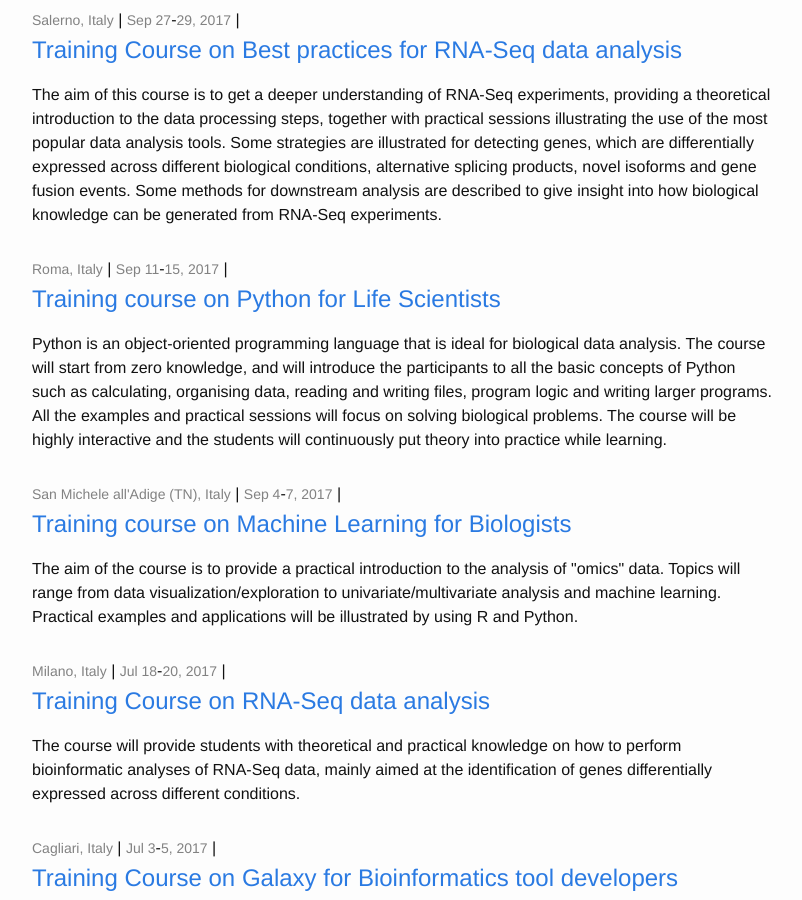
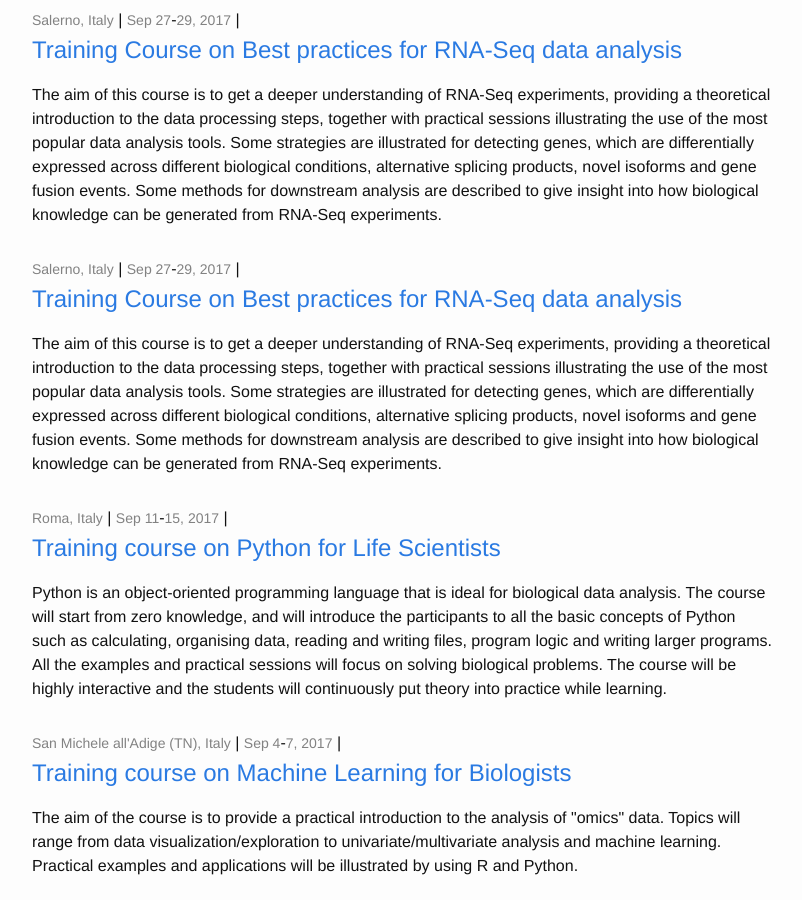
Before and after one commit to ELIXIR-IIB-training/website, a Jekyll site: the page built from courses/index.html, in a window 1280 px wide and 900 px high, scrolled down 515 px. Shown: the whole window, without its empty margins (238-1040 px from the left). Built offline with Jekyll 4.4.1, drawn with Linux system fonts in a browser that asks for light colours.

Commit message:
Update 2017-09-27-train-the-trainer-salerno.md

```diff
--- a/_posts/2017-09-27-train-the-trainer-salerno.md
+++ b/_posts/2017-09-27-train-the-trainer-salerno.md
@@ -1,3 +1,16 @@
+---
+layout: post
+title:  "Training Course on Best practices for RNA-Seq data analysis"
+date_start:   2017-09-27
+date_end:   2017-09-29
+venue: Salerno, Italy
+description: The aim of this course is to get a deeper understanding of RNA-Seq experiments, providing a theoretical introduction to the data processing steps, together with practical sessions illustrating the use of the most popular data analysis tools. Some strategies are illustrated for detecting genes, which are differentially expressed across different biological conditions, alternative splicing products, novel isoforms and gene fusion events. Some methods for downstream analysis are described to give insight into how biological knowledge can be generated from RNA-Seq experiments.
+
+---
+
+
+
+
 ---
 layout: post
 title:  "ELIXIR-EXCELERATE Train the Trainer"
```
